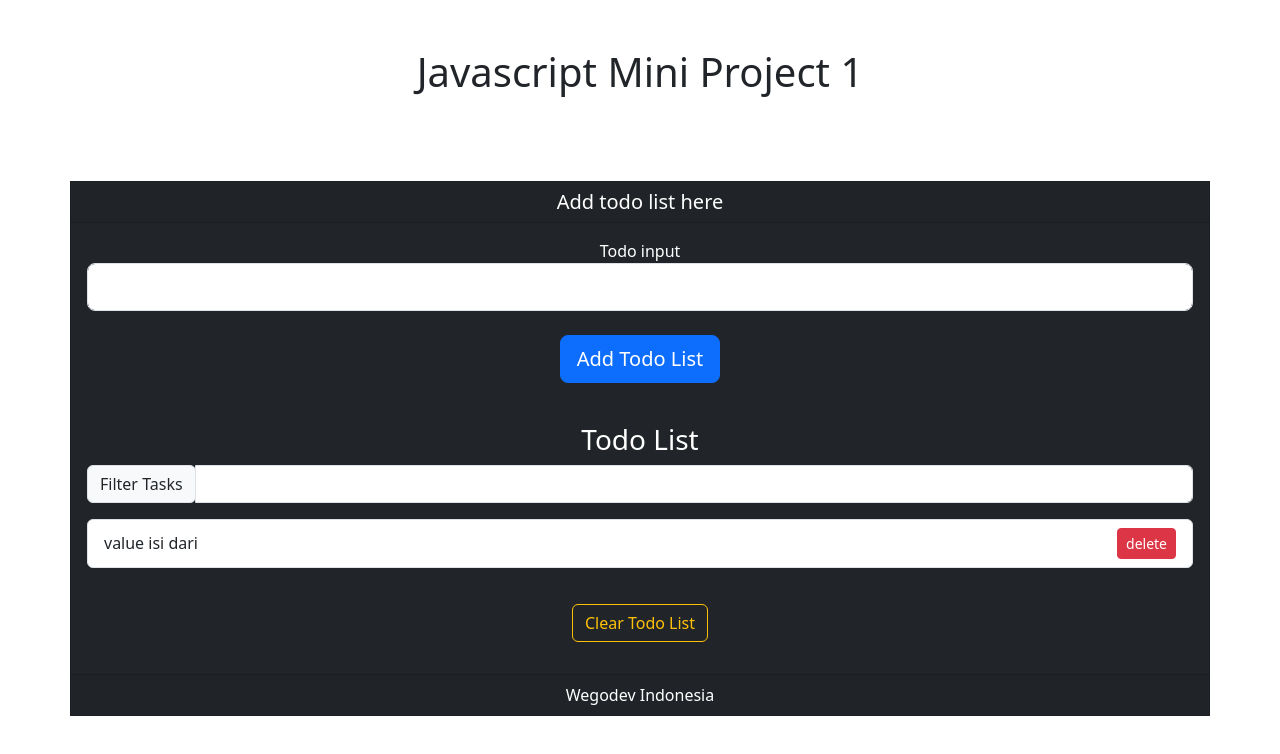
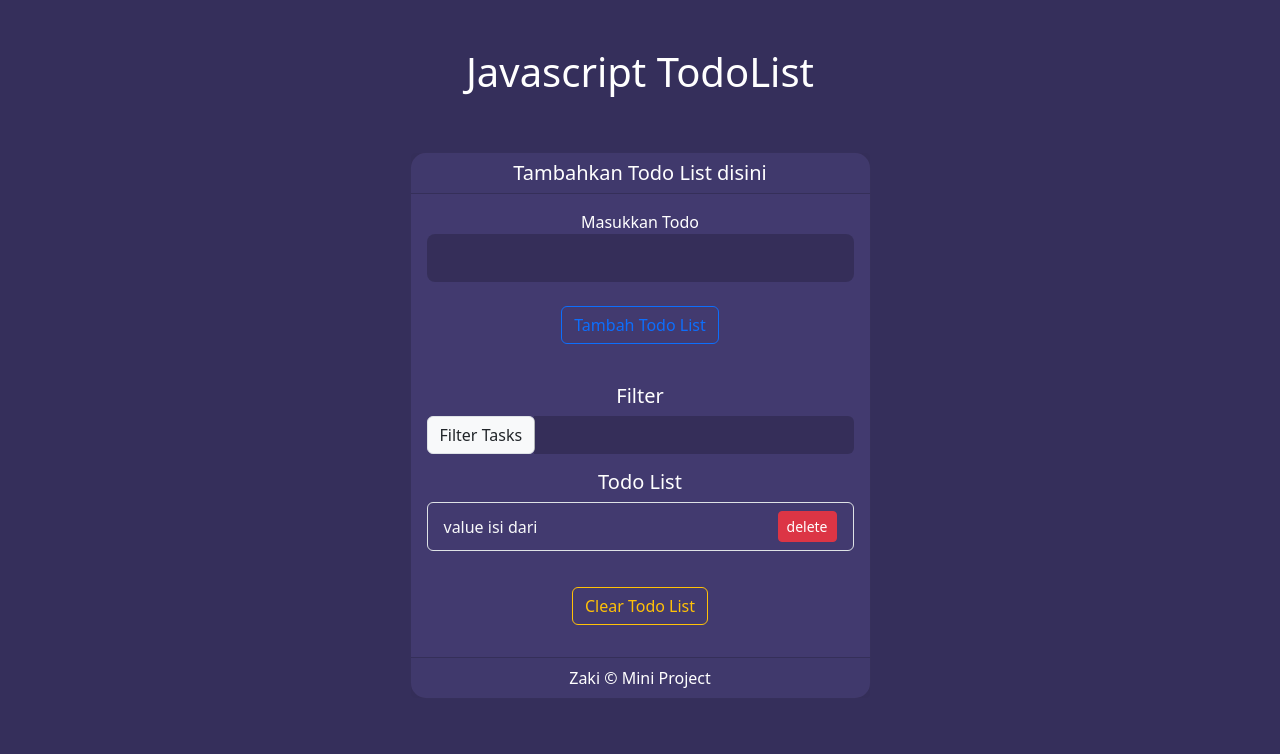
Before and after one commit to mrzaki30/Javascript-Fundamental, a plain HTML site: page index.html in a window 1280 px wide. Drawn offline with nearby package versions, Linux system fonts and the light colour scheme.

Commit message:
Update index.html

```diff
--- a/index.html
+++ b/index.html
@@ -12,49 +12,55 @@
     <link rel="stylesheet" href="https://cdnjs.cloudflare.com/ajax/libs/font-awesome/5.15.3/css/all.min.css"
         integrity="sha512-iBBXm8fW90+nuLcSKlbmrPcLa0OT92xO1BIsZ+ywDWZCvqsWgccV3gFoRBv0z+8dLJgyAHIhR35VZc2oM/gI1w=="
         crossorigin="anonymous" />
-    <title>Document</title>
+    <title>Todo List</title>
 </head>
 
-<body>
+<body style="background-color: #352f5b;">
     <div class="container">
         <div class="row justify-content-md-center mt-5 mb-5">
             <div class="col col-lg-2"></div>
             <div class="col-md-auto text-center">
-                <h1 id="title">Javascript Mini Project 1</h1>
-                <h6>
-                    <span class="badge badge-success">Beginner</span>
-                </h6>
+                <h1 id="title" class="text-white">Javascript TodoList</h1>
             </div>
             <div class="col col-lg-2"></div>
         </div>
     </div>
 
     <div class="container p-0">
-        <div class="card text-center bg-dark rounded-0">
-            <h5 class="card-header text-white">Add todo list here</h5>
-            <div class="card-body text-white">
+        <div class="row">
+            <div class="col-md-5 mx-auto">
+                <div class="card text-center rounded-4" style="background-color: #423a6f;">
+                    <h5 class="card-header text-white ">Tambahkan Todo List disini</h5>
+                    <div class="card-body ">
                         <form id="todo-form">
                             <div class="form-group">
-                        <label for="task">Todo input</label>
-                        <input type="text" id="todo-input" class="form-control form-control-lg" name="task" />
+                                <label class="text-white" for="task">Masukkan Todo</label>
+                                <input style=" color: #fff;
+                                border: none;
+                                background-color: rgba(0, 0, 0, .2);" type="text" id="todo-input"
+                                    class="form-control form-control-lg" name="task" />
                             </div>
-                    <button type="submit" class="btn btn-lg btn-block btn-primary mb-2 mt-4">
-                        Add Todo List
+                            <button type="submit" class="btn btn-md btn-outline-primary mb-2 mt-4">
+                                <span>Tambah Todo List</span>
                             </button>
                         </form>
                     </div>
 
                     <div class="card-body">
-                <h3 class="text-white">Todo List</h3>
+                        <h5 class="text-white">Filter</h5>
                         <div class="input-group mb-3">
                             <div class="input-group-prepend">
                                 <span class="input-group-text">Filter Tasks</span>
                             </div>
-                    <input type="text" class="form-control" id="filter-input" aria-label="Task Filter"
-                        aria-describedby="task-filter" />
+                            <input style=" color: #fff;
+                            border: none;
+                            background-color: rgba(0, 0, 0, .2);" type="text" class="form-control" id="filter-input"
+                                aria-label="Task Filter" aria-describedby="task-filter" />
                         </div>
+                        <h5 class="text-white">Todo List</h5>
                         <ul class="list-group" id="todo-list">
-                    <li class="todo-item list-group-item d-flex justify-content-between align-items-center mb-1 ">
+                            <li style="background-color: #423a6f;color:#F8F9FA;"
+                                class="todo-item list-group-item d-flex justify-content-between align-items-center mb-1 ">
                                 value isi dari
                                 <button class="btn btn-sm btn-danger delete-todo">delete</button>
                             </li>
@@ -63,17 +69,21 @@
 
                     <div class="card-body mb-3">
                         <button class="btn btn-outline-warning btn-block" type="button" data-bs-toggle="collapse"
-                    data-bs-target="#collapseClearButton" aria-expanded="false" aria-controls="collapseClearButton">
+                            data-bs-target="#collapseClearButton" aria-expanded="false"
+                            aria-controls="collapseClearButton">
                             Clear Todo List
                         </button>
 
                         <div class="collapse" id="collapseClearButton">
-                    <button class="btn btn-danger btn-lg btn-block clear-todos mt-3" type="submit" id="clear-todos">
+                            <button class="btn btn-danger btn-lg btn-block clear-todos mt-3" type="submit"
+                                id="clear-todos">
                                 Clear Todo List for Real
                             </button>
                         </div>
                     </div>
-            <div class="card-footer text-white">Wegodev Indonesia</div>
+                    <div class="card-footer text-white"> Zaki &copy; Mini Project</div>
+                </div>
+            </div>
         </div>
     </div>
     <script src="https://cdn.jsdelivr.net/npm/bootstrap@5.3.0-alpha1/dist/js/bootstrap.bundle.min.js"
@@ -83,7 +93,6 @@
         integrity="sha512-STof4xm1wgkfm7heWqFJVn58Hm3EtS31XFaagaa8VMReCXAkQnJZ+jEy8PCC/iT18dFy95WcExNHFTqLyp72eQ=="
         crossorigin="anonymous" referrerpolicy="no-referrer"></script>
     <script src="app.js"></script>
-    <!-- <script src="app2.js"></script> -->
 </body>
 
 </html>
```
Lines whose indentation alone changed are shown as unchanged.
